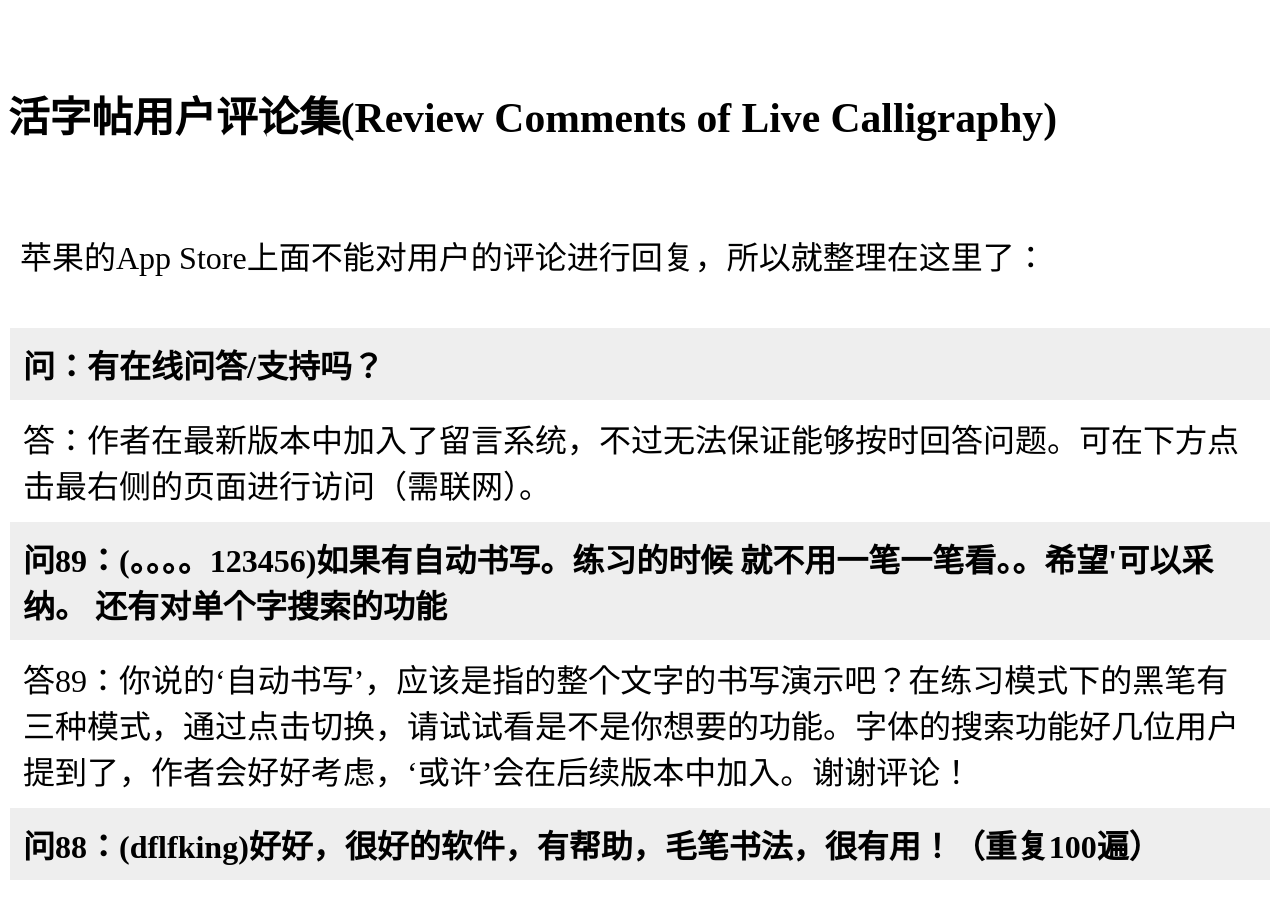
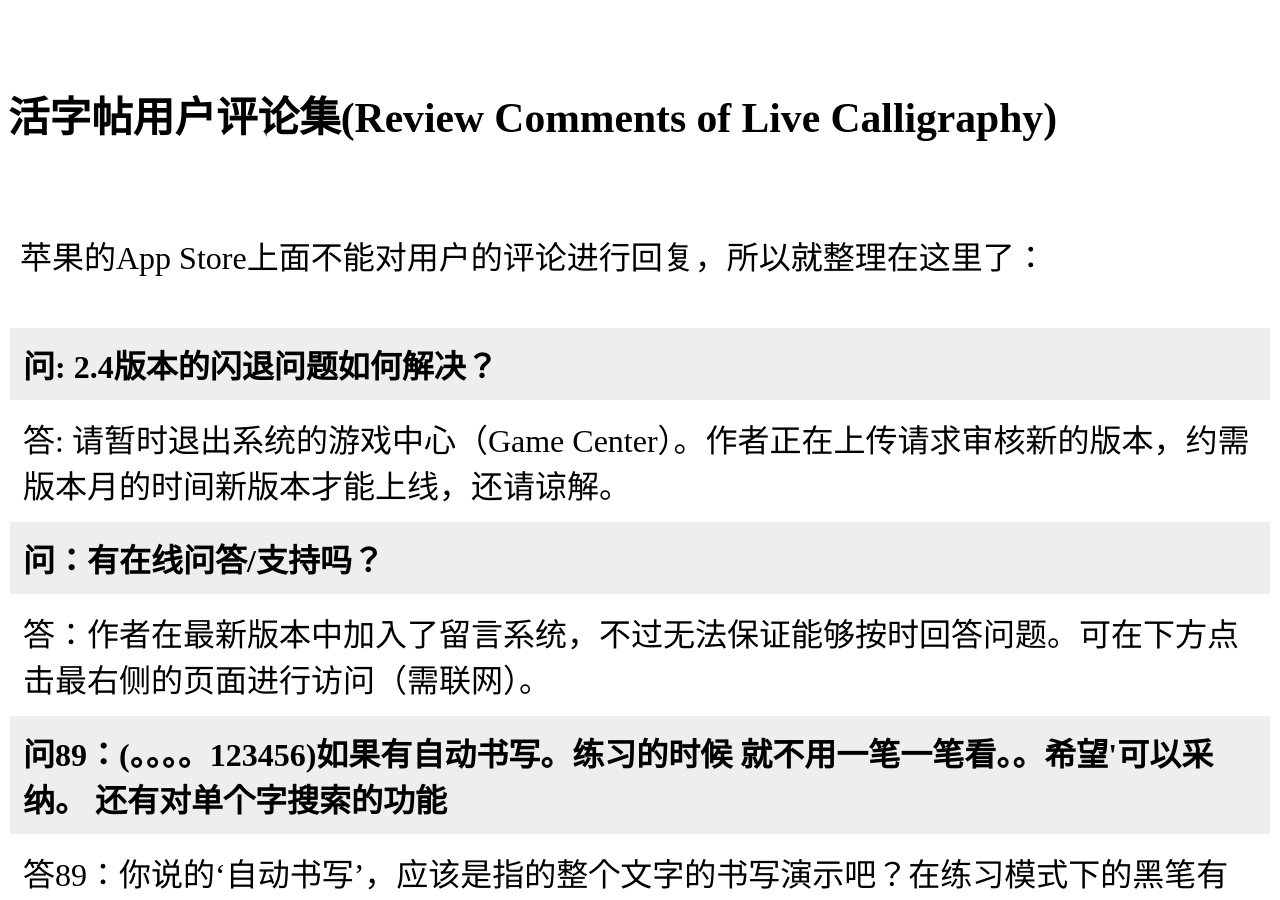
Before and after one commit to LiveCally/Help, a Jekyll site: the page built from _posts/2014-05-16-LiveCalligraphyQA.html, in a window 1280 px wide and 900 px high. Built offline with Jekyll 4.4.1, drawn with Linux system fonts in a browser that asks for light colours; Markdown is read by kramdown in place of the engine named in the settings.

Commit message:
Update 2014-05-16-LiveCalligraphyQA.html

```diff
--- a/_posts/2014-05-16-LiveCalligraphyQA.html
+++ b/_posts/2014-05-16-LiveCalligraphyQA.html
@@ -18,6 +18,13 @@ title: 活字帖用户评论集(Review Comments of Live Calligraphy)
 <br/>
 
 <table>
+
+  <tr align="left" bgcolor="#EEEEEE"> <th> <p>
+问: 2.4版本的闪退问题如何解决？
+  </p> </th> </tr>
+  <tr> <td> <p>
+答: 请暂时退出系统的游戏中心（Game Center）。作者正在上传请求审核新的版本，约需版本月的时间新版本才能上线，还请谅解。
+  </p> </td> </tr>
 
 <tr align="left" bgcolor="#EEEEEE"> <th> <p>
 问：有在线问答/支持吗？
```
